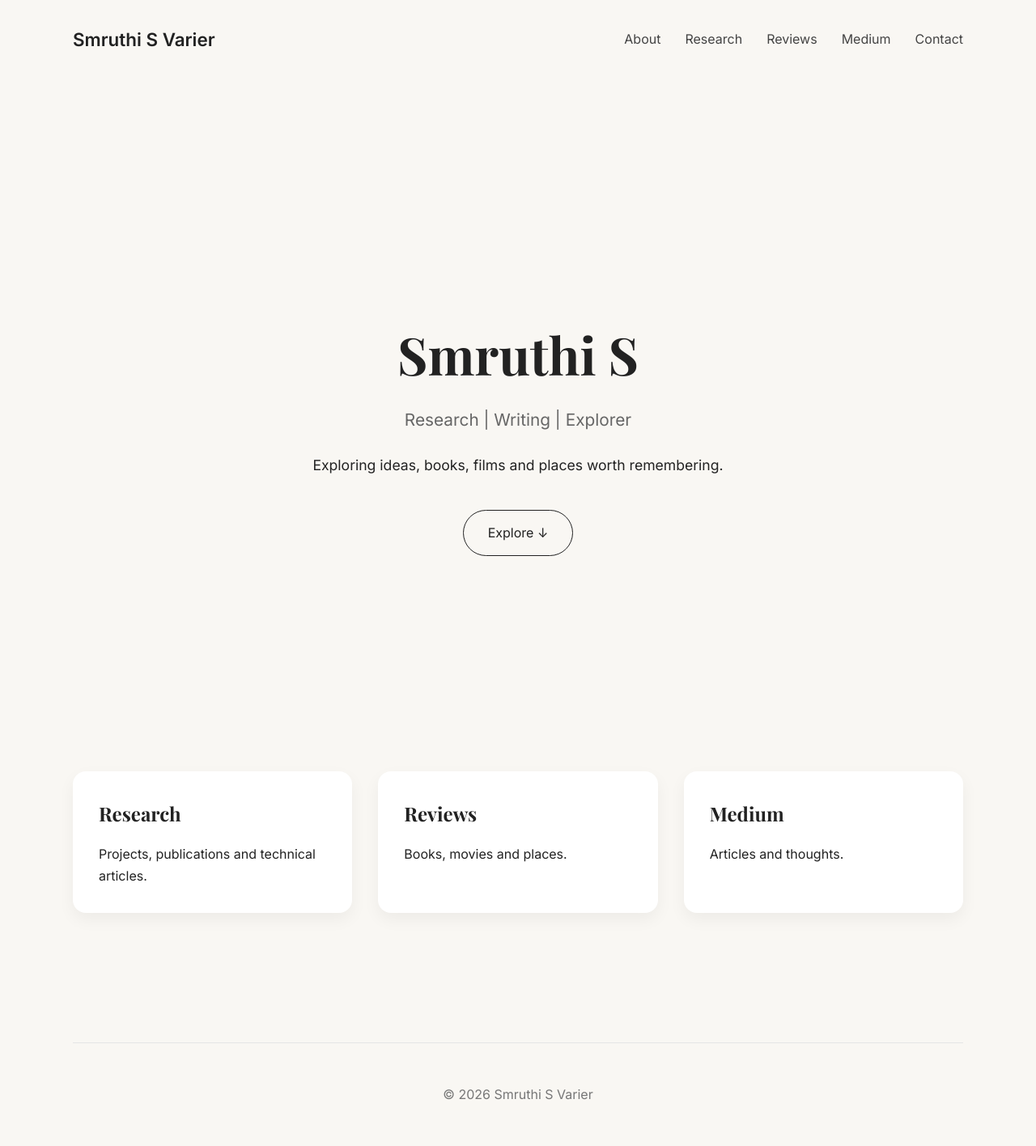
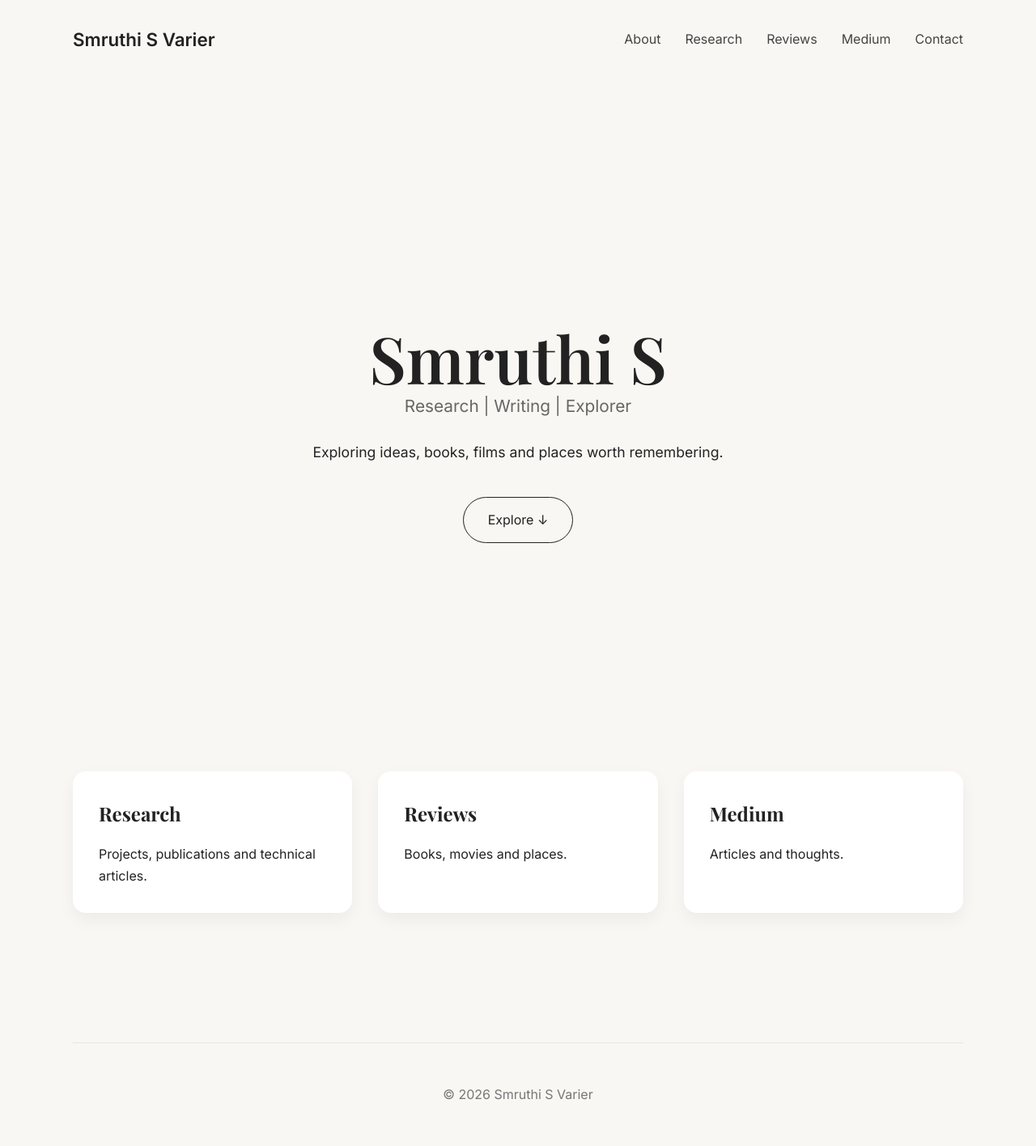
Before and after one commit to SmruthiS11/smruthis11.github.io, a Jekyll site: the page built from index.md, in a window 1280 px wide. Shown: the whole page at 81% size. Built offline with Jekyll 4.4.1, drawn with Linux system fonts in a browser that asks for light colours.

Commit message:
Update style.css
Heading, main hero changes

```diff
--- a/assets/css/style.css
+++ b/assets/css/style.css
@@ -120,9 +120,11 @@ main {
 
 .hero h1 {
 
-    font-size: 4rem;
+    font-size:5rem;
 
-    margin-bottom: .5rem;
+    font-weight:600;
+
+    line-height:1.05;
 }
 
 .tagline {
@@ -136,7 +138,7 @@ main {
 
 .intro {
 
-    max-width: 650px;
+    max-width: 700px;
 
     margin-bottom: 2.5rem;
 
@@ -160,11 +162,18 @@ main {
     transition: .3s;
 }
 
-.button:hover {
+.button{
 
-    background: #222;
+    transition:all .3s ease;
+}
 
-    color: white;
+.button:hover{
+
+    background:#222;
+
+    color:white;
+
+    transform:translateY(-2px);
 }
 
 /* ==========================================
```
